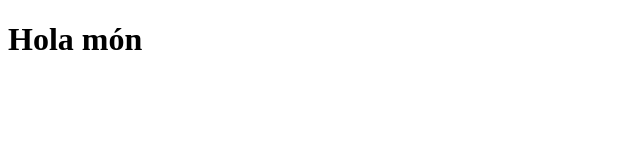
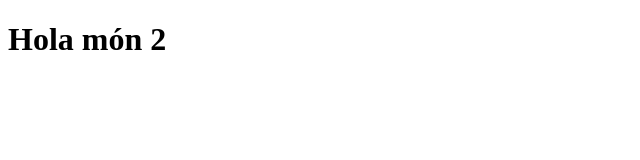
Before and after one commit to tmarquenoEsLiceu/aplicacions-web, a plain HTML site: page index.html in a window 1280 px wide. Shown: the full height of the page, 0-640 px from the left. Drawn offline with Linux system fonts and the light colour scheme.

Commit message:
Hola-mon-2

```diff
--- a/index.html
+++ b/index.html
@@ -9,7 +9,7 @@
 </head>
 
 <body>
-    <h1>Hola món</h1>
+    <h1>Hola món 2</h1>
 </body>
 
 </html>
```
